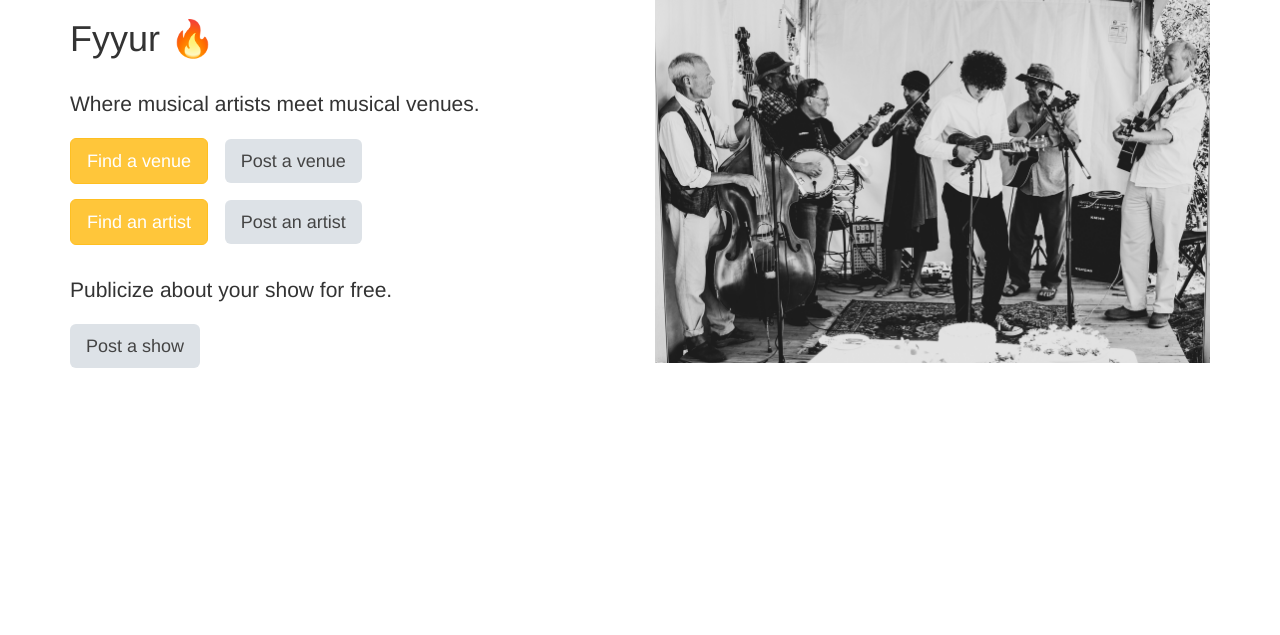
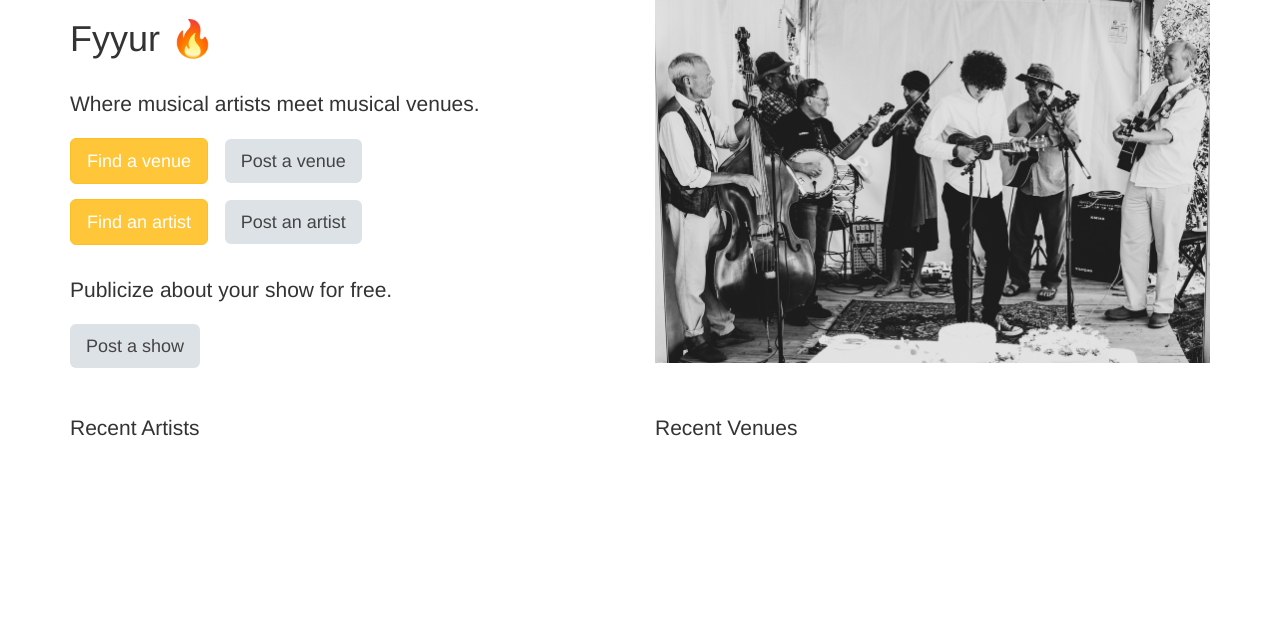
Before and after one commit to bplusv/fyyur, a Flask app: page / in a window 1280 px wide. Shown: the part 81-716 px from the top of the page. Run offline with Flask 2, Linux system fonts and the light colour scheme; data that the repository does not hold is empty; some libraries are stand-ins or nearby versions.

Commit message:
Recently listed feature

```diff
--- a/app.py
+++ b/app.py
@@ -117,7 +117,13 @@ app.jinja_env.filters['datetime'] = format_datetime
 
 @app.route('/')
 def index():
-  return render_template('pages/home.html')
+  artists = Artist.query.order_by(Artist.created_at.desc()).limit(10).all()
+  venues = Venue.query.order_by(Venue.created_at.desc()).limit(3).all()
+  view_model = {
+    'recent_artists': artists,
+    'recent_venues': venues
+  }
+  return render_template('pages/home.html', view_model=view_model)
 
 
 #  Venues
@@ -230,7 +236,7 @@ def create_venue_submission():
     flash('An error occurred. Venue ' + form['name'] + ' could not be listed.')
   finally:
     db.session.close()
-  return render_template('pages/home.html')
+  return redirect(url_for('index'))
 
 @app.route('/venues/<venue_id>', methods=['DELETE'])
 def delete_venue(venue_id):
@@ -370,6 +376,7 @@ def edit_artist_submission(artist_id):
     db.session.rollback()
     print(sys.exc_info())
     flash('An error occurred. The artist could not be edited.')
+    return redirect(url_for('edit_artist', artist_id=artist_id))
   finally:
     db.session.close()
   return redirect(url_for('show_artist', artist_id=artist_id))
@@ -437,6 +444,7 @@ def edit_venue_submission(venue_id):
     db.session.rollback()
     print(sys.exc_info())
     flash('An error occurred. The venue could not be edited.')
+    return redirect(url_for('edit_venue', venue_id=venue_id))
   finally:
     db.session.close()
   return redirect(url_for('show_venue', venue_id=venue_id))
@@ -475,9 +483,10 @@ def create_artist_submission():
     db.session.rollback()
     print(sys.exc_info())
     flash('An error occurred. Artist ' + data['name'] + ' could not be listed.')
+    return redirect(url_for('create_artist_form'))
   finally:
     db.session.close()
-  return render_template('pages/home.html')
+  return redirect(url_for('index'))
 
 #  Shows
 #  ----------------------------------------------------------------
@@ -513,7 +522,6 @@ def create_show_submission():
       db.session.add(show)
       db.session.commit()
       flash('Show was successfully listed!')
-      return render_template('pages/home.html')
     else:
       flash('Show could not be listed. Artist is not available for this schedule!')
       return redirect(url_for('create_shows'))
@@ -521,9 +529,10 @@ def create_show_submission():
     db.session.rollback()
     print(sys.exc_info())
     flash('An error occurred. Show could not be listed.')
-    return render_template('pages/home.html')
+    return redirect(url_for('create_shows'))
   finally:
     db.session.close()
+  return redirect(url_for('index'))
 
 @app.errorhandler(404)
 def not_found_error(error):
--- a/templates/pages/home.html
+++ b/templates/pages/home.html
@@ -22,4 +22,36 @@
 		<img id="front-splash" src="{{ url_for('static',filename='img/front-splash.jpg') }}" alt="Front Photo of Musical Band" />
 	</div>
 </div>
+<div class="row">
+	<div class="col-sm-6">
+		<p class="lead">Recent Artists</p>
+		<ul class="items">
+			{% for artist in view_model.recent_artists %}
+			<li>
+				<a href="/artists/{{ artist.id }}">
+					<i class="fas fa-users"></i>
+					<div class="item">
+						<h5>{{ artist.name }}</h5>
+					</div>
+				</a>
+			</li>
+			{% endfor %}
+		</ul>
+	</div>
+	<div class="col-sm-6">
+		<p class="lead">Recent Venues</p>
+		<ul class="items">
+			{% for venue in view_model.recent_venues %}
+			<li>
+				<a href="/venues/{{ venue.id }}">
+					<i class="fas fa-music"></i>
+					<div class="item">
+						<h5>{{ venue.name }}</h5>
+					</div>
+				</a>
+			</li>
+			{% endfor %}
+		</ul>
+	</div>
+</div>
 {% endblock %}
```
